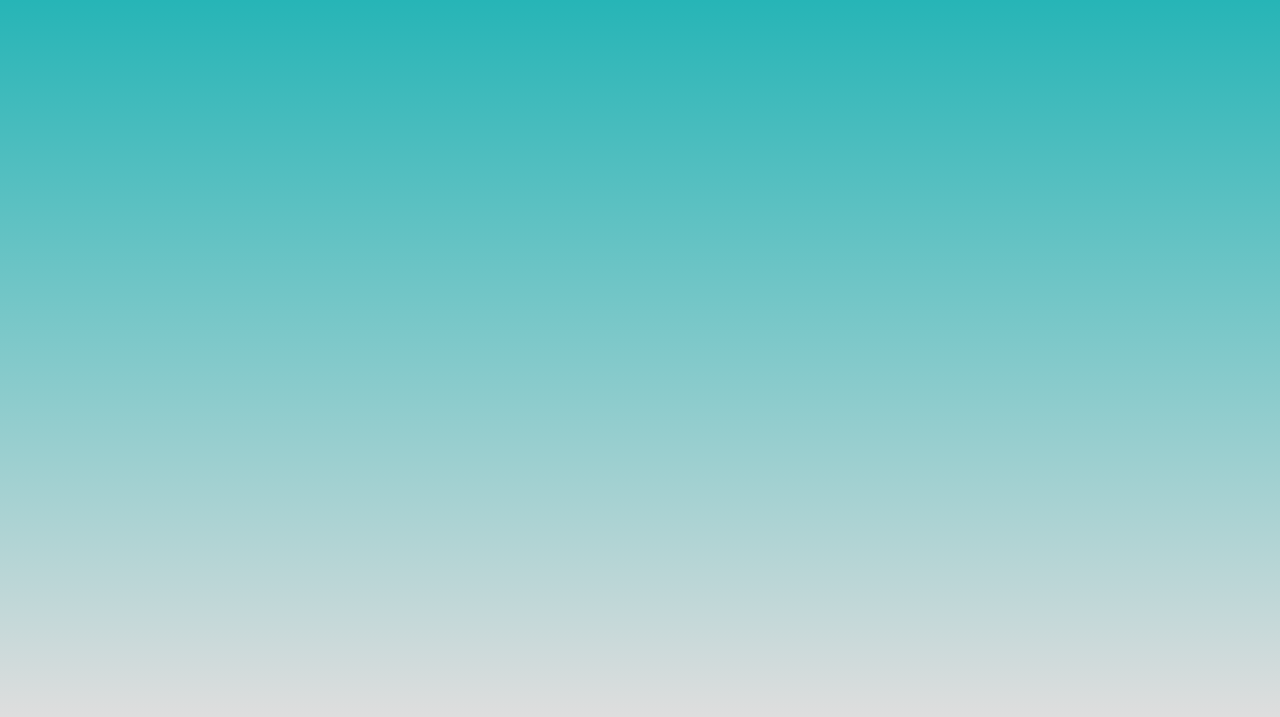
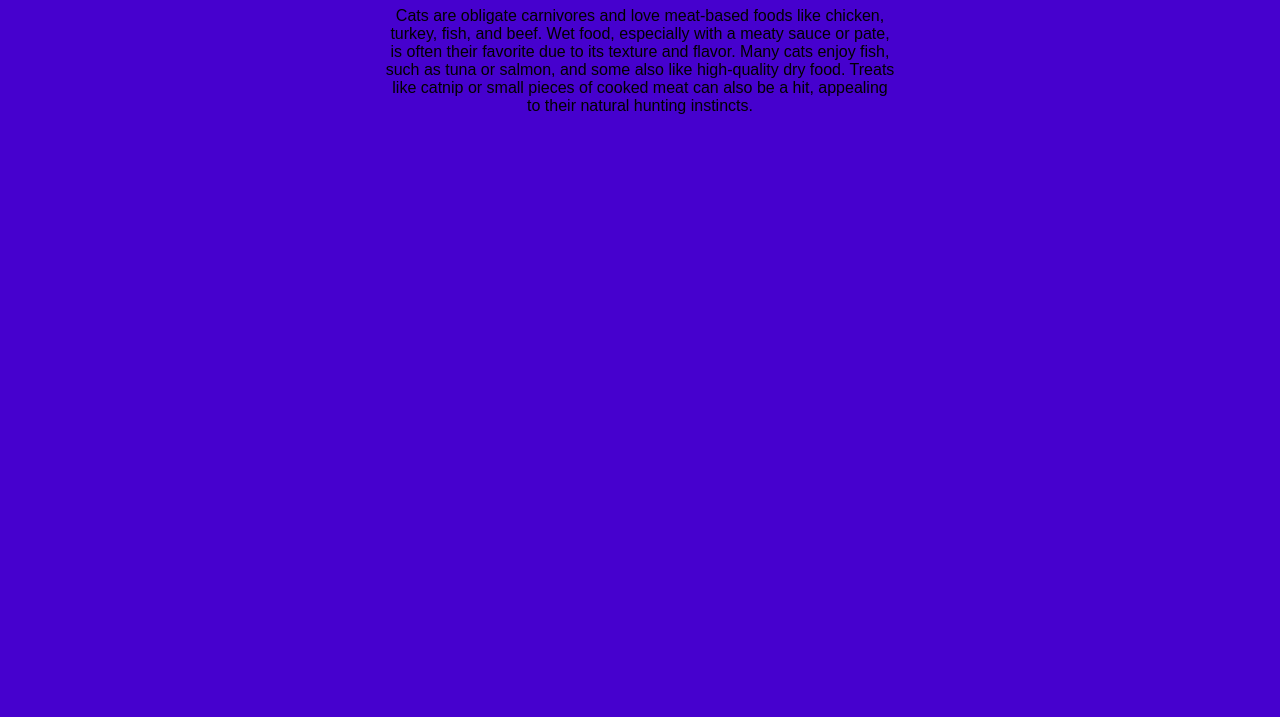
Before and after one commit to Dylan2877727/TestSite, a plain HTML site: page index.html in a window 1280 px wide. Shown: the part 99-816 px from the top of the page. Drawn offline with Linux system fonts and the light colour scheme.

Commit message:
Update index.html

```diff
--- a/index.html
+++ b/index.html
@@ -1,18 +1,19 @@
 <html>
 <head>
   <style>
-     body{
-         text-align: center;
-         background-image: linear-gradient(rgb(13, 175, 177), rgb(222, 222, 222));
-         min-width: 100%;
-         min-height: 100%;
-      }
+     body{text-align: center; background-color: #4601CE; margin-left: 30%; margin-right: 30%}
+p {font-family: Arial; font-size:x-small14pt}
   </style>
 </head>
+<a href="#Fav Food">Jump to Cats are obligate</a>
 
 <body>
 <h1>My Website</h1>
 
+<p>Cats are obligate carnivores and love meat-based foods like chicken, turkey, fish, and beef. Wet food, especially with a meaty sauce or pate, is often their favorite due to its texture and flavor. Many cats enjoy fish, such as tuna or salmon, and some also like high-quality dry food. Treats like catnip or small pieces of cooked meat can also be a hit, appealing to their natural hunting instincts.</p>
+
+
+<img src="https://i.natgeofe.com/k/ad9b542e-c4a0-4d0b-9147-da17121b4c98/MOmeow1_square.png" width="300px>
 
 
 </body>
```
